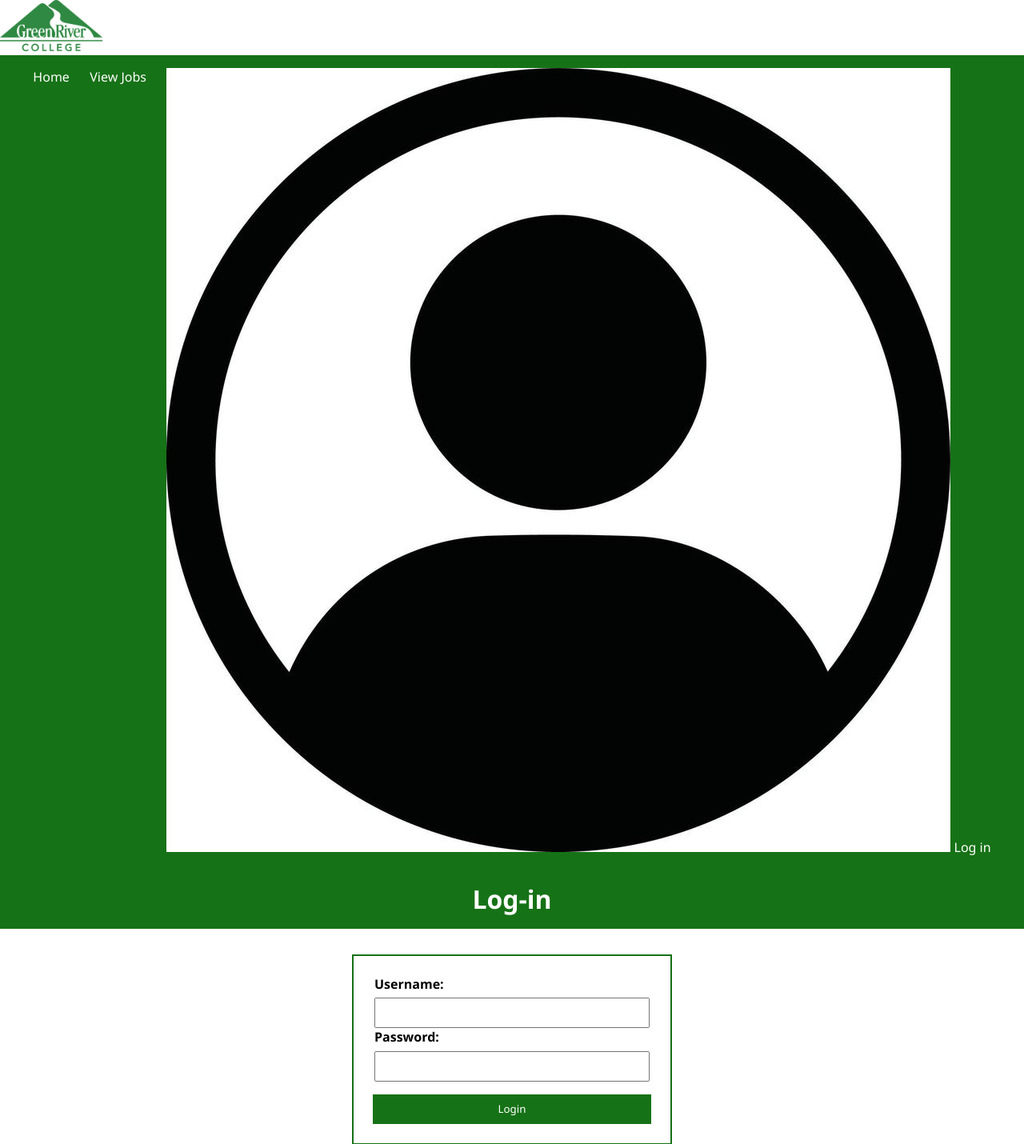
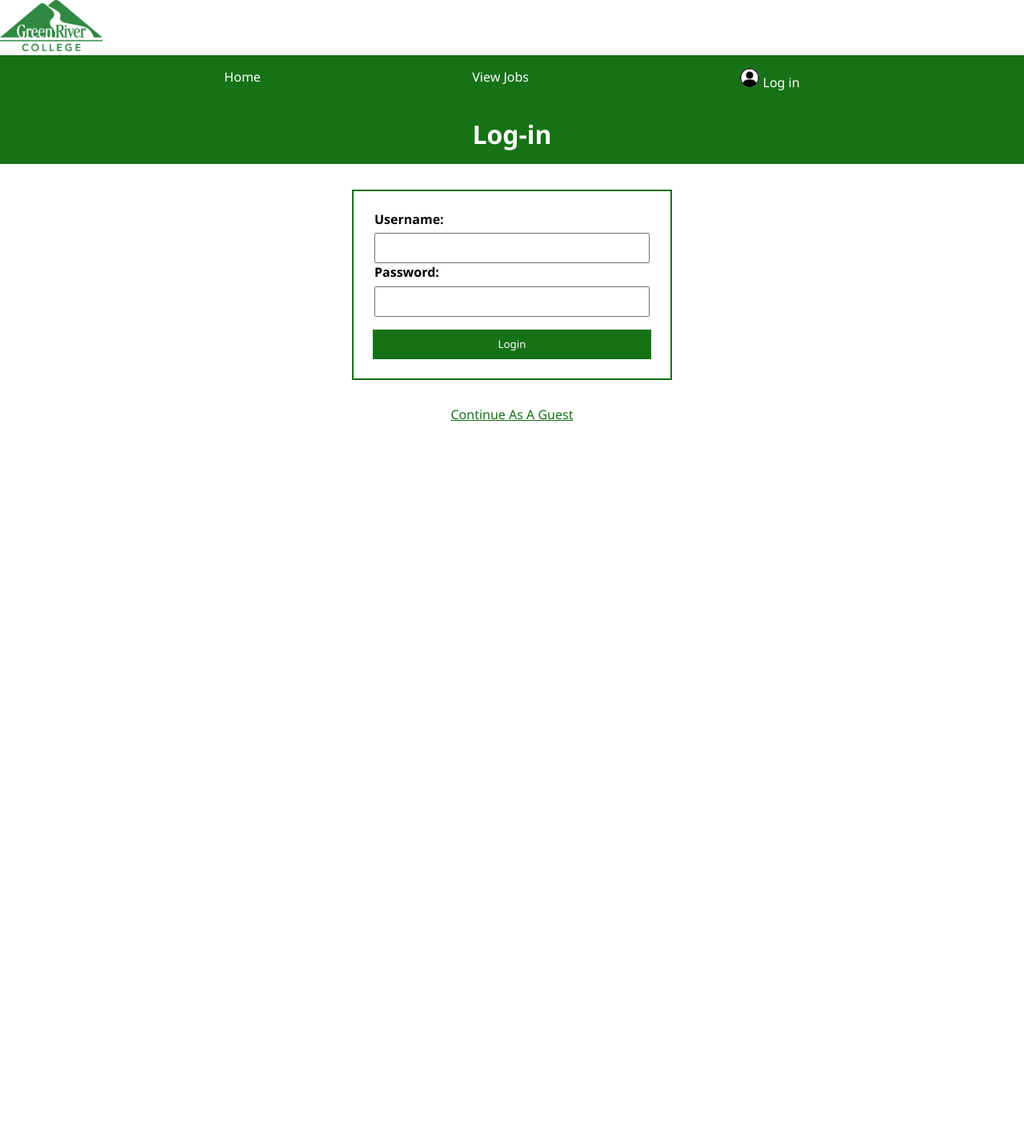
Before and after one commit to KevinFG02/trade-application, a Node server app: page /login in a window 1280 px wide. Shown: the top 1430 px of the page at 80% size. After the commit the page ends 526 px from the top, so only its background shows below. Run offline with Node 20, Linux system fonts and the light colour scheme.

Commit message:
Added login page functionality

```diff
--- a/app.js
+++ b/app.js
@@ -7,6 +7,8 @@ dotenv.config();
 const app = express();
 
 const PORT = 3008;
+
+app.locals.isAdmin = false;
 
 const pool = mysql2.createPool({
     // These values come from the .env file
@@ -34,6 +36,19 @@ app.get('/', (req, res) => {
 // Render the login page
 app.get('/login', (req, res) => {
     res.render('login');
+});
+
+app.post('/login', (req, res) => {
+    if (req.body.password === "admin") {
+        app.locals.isAdmin = true;
+        return res.redirect('/');
+    }
+    res.redirect('/');
+});
+
+app.get('/logout', (req, res) => {
+    app.locals.isAdmin = false;
+    res.redirect('/');
 });
 
 // Render the add-job page
--- a/public/styles/home.css
+++ b/public/styles/home.css
@@ -51,7 +51,6 @@ body{
     gap: 0.4rem;
 }
 
-/* This is what stops the image from filling the page */
 #login-img {
     width: 1.5rem;
     height: 1.5rem;
--- a/public/styles/login.css
+++ b/public/styles/login.css
@@ -12,6 +12,13 @@ body {
 
 #logo {
     max-width: 10%;
+}
+
+#login-img {
+    width: 1.5rem;
+    height: 1.5rem;
+    object-fit: cover;
+    border-radius: 50%;
 }
 
 nav {
--- a/views/login.ejs
+++ b/views/login.ejs
@@ -6,6 +6,7 @@
     <title>Login</title>
 
     <link rel="stylesheet" href="styles/login.css">
+    <link rel="icon" type="image/png" href="/images/favicon.png">
 </head>
 <body>
     <%- include('partials/header') %>
@@ -18,7 +19,7 @@
                 <label>Username: </label>
                 <input type="text" id="username" name="username"> <br>
                 <label>Password: </label>
-                <input type="password" id="password" name="password"> <br>
+                <input type="text" id="password" name="password"> <br>
                 <span class="error" id="err-login">Username or Password is incorrect</span>
             </fieldset>
 
```
